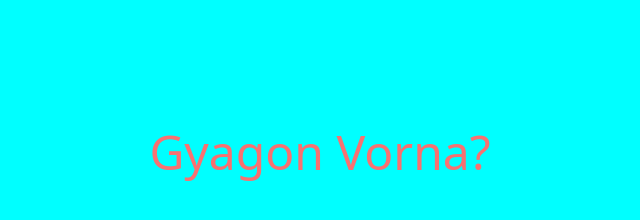
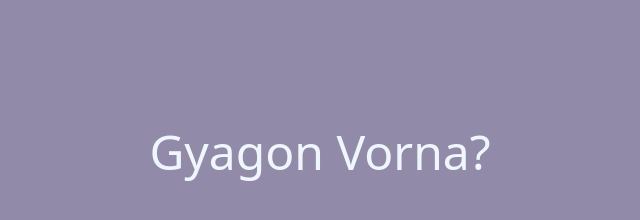
Before and after one commit to Narek1611/vite-project, a website built with Vite: page index.html in a window 1280 px wide. Shown: the whole page, without its empty margins (320-960 px from the left). Built offline with nearby package versions, Linux system fonts and the light colour scheme.

Commit message:
feat: colors changed

```diff
--- a/index.html
+++ b/index.html
@@ -7,7 +7,7 @@
     <title>Vite Barev</title>
   </head>
   <body>
-    <div class="text-5xl text-red-400 my-32">
+    <div class="text-5xl text-blue-50 my-32">
       <h1>Gyagon Vorna?</h1>
     </div>
     <script type="module" src="/main.js"></script>
--- a/style.css
+++ b/style.css
@@ -3,6 +3,6 @@
 @import "tailwindcss/utilities";
 
 body{
-  background: aqua;
+  background: rgb(145, 138, 168);
   text-align: center;
 }
```
